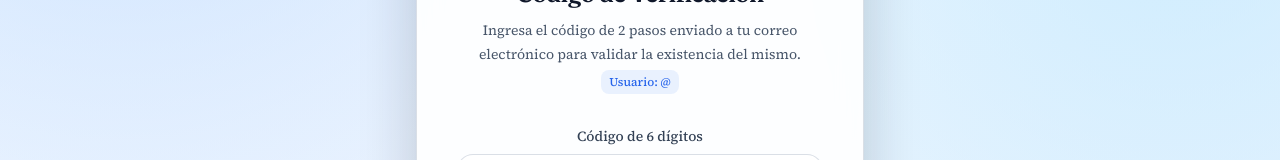
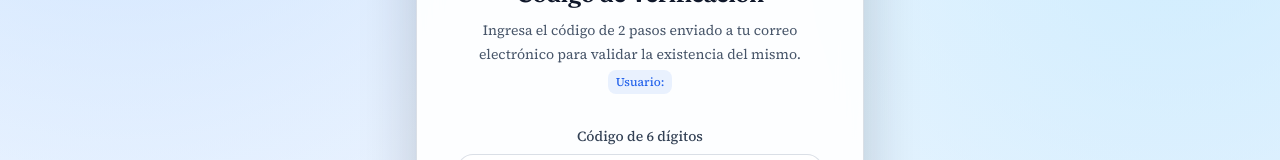
Before and after one commit to jeanfranco2023/proyectoInnivacionFront, an Angular app: page /verify-email in a window 1280 px wide. Shown: the part 210-370 px from the top of the page. Built offline with nearby package versions, Linux system fonts and the light colour scheme.

Commit message:
Elimina el prefijo @ del usuario en la pantalla de verificacion

```diff
--- a/src/app/chatbot/auth/verify-email/verify-email.html
+++ b/src/app/chatbot/auth/verify-email/verify-email.html
@@ -11,7 +11,7 @@
           Ingresa el código de 2 pasos enviado a tu correo electrónico para validar la existencia del mismo.
         </p>
         <span class="mt-1 inline-block rounded-lg bg-blue-500/10 px-2 py-1 text-xs font-medium text-blue-600 dark:text-blue-400">
-          Usuario: @{{ username }}
+          Usuario: {{ username }}
         </span>
       </div>
 
```
